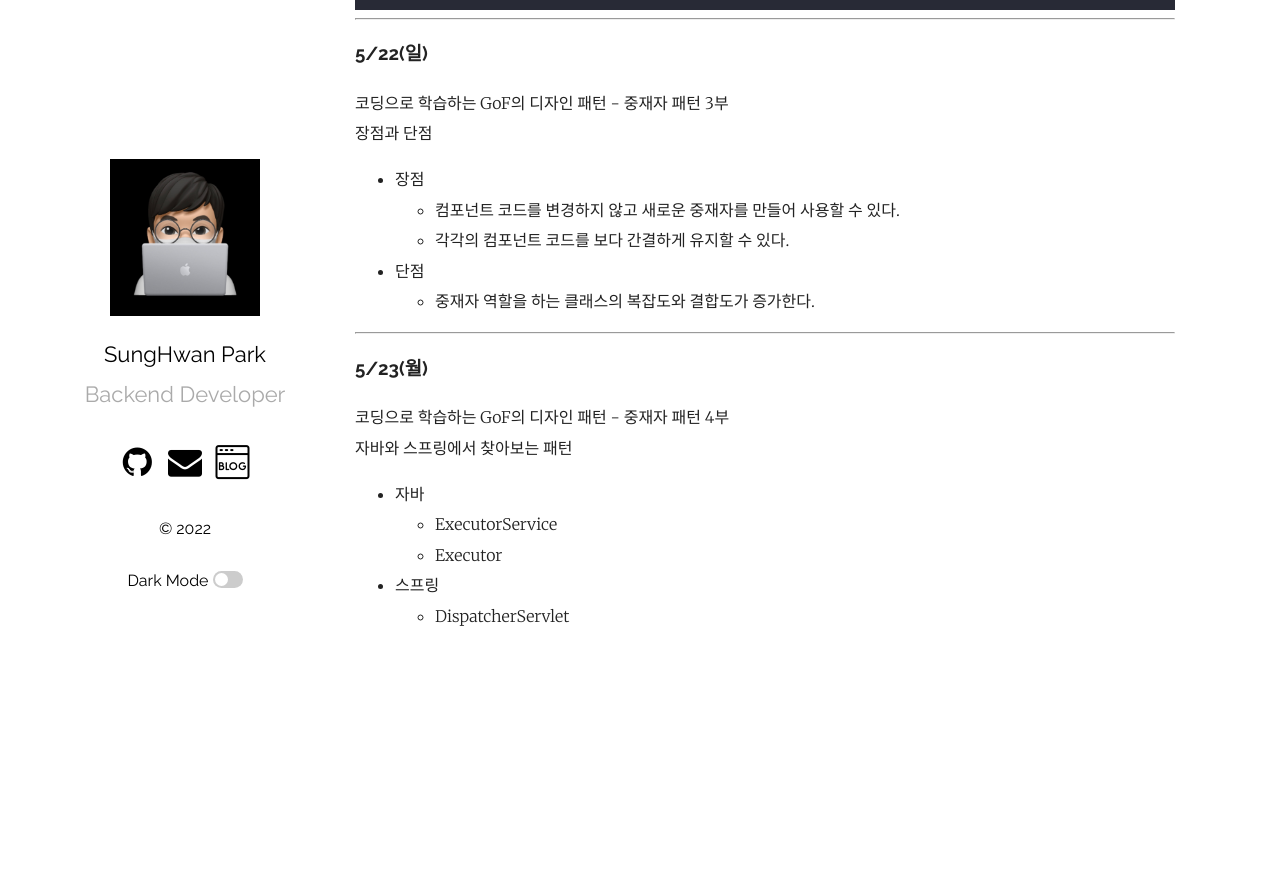
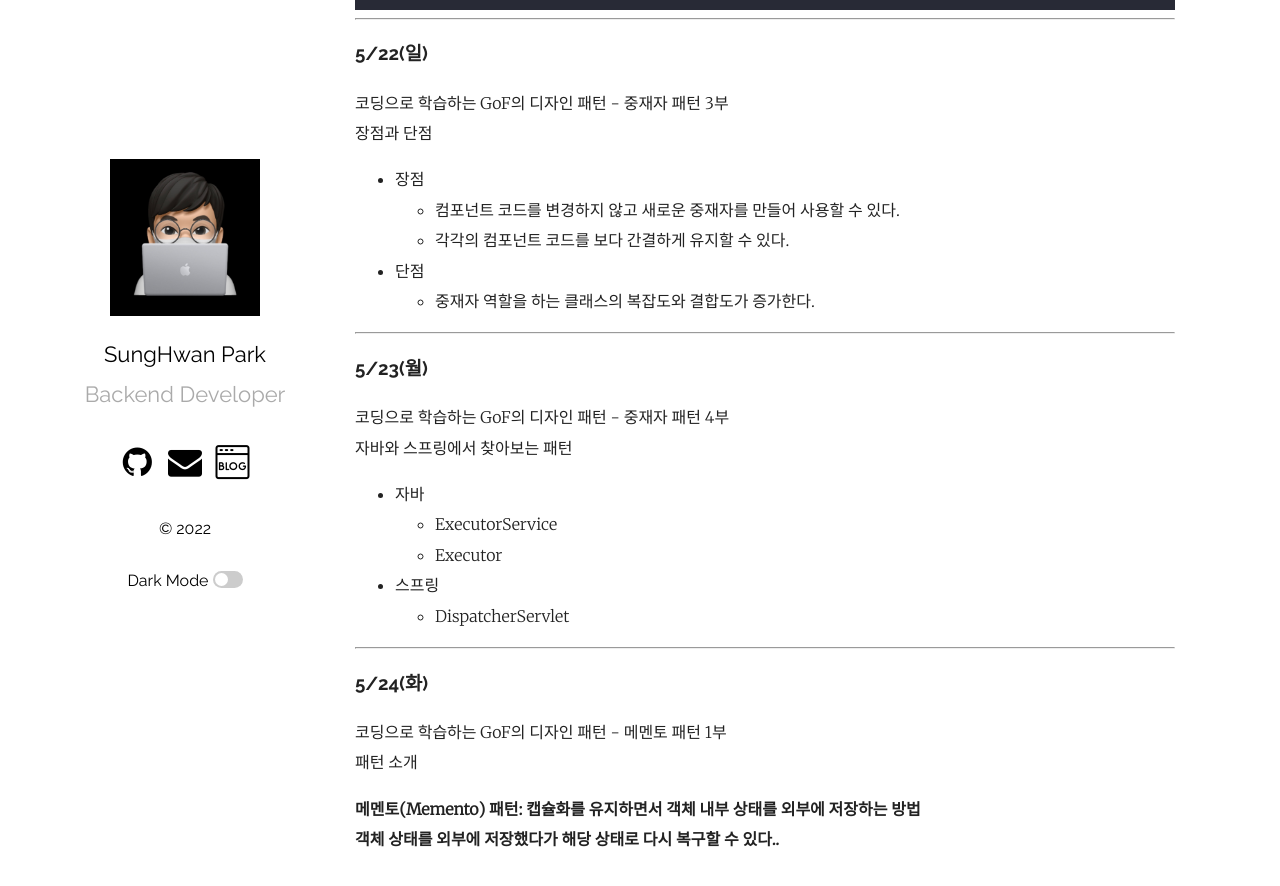
Before and after one commit to mrpark219/TIL, a Jekyll site: the page built from _posts/2022-05-01-5월TIL.markdown, in a window 1280 px wide and 900 px high, scrolled down 18127 px. Shown: the top 886 px of the window. Built offline with Jekyll 4.4.1, drawn with Linux system fonts in a browser that asks for light colours; comment, search, counter and statistics services are not loaded; before the commit the page ends 18803 px from its top, so only the background shows below that.

Commit message:
feat: 2022-05-24 TIL 추가

```diff
--- a/_posts/2022-05-01-5월TIL.markdown
+++ b/_posts/2022-05-01-5월TIL.markdown
@@ -858,3 +858,13 @@ public class Restaurant {
     -   Executor
 -   스프링
     -   DispatcherServlet
+
+---
+
+### 5/24(화)
+
+코딩으로 학습하는 GoF의 디자인 패턴 - 메멘토 패턴 1부<br/>
+패턴 소개
+
+**메멘토(Memento) 패턴: 캡슐화를 유지하면서 객체 내부 상태를 외부에 저장하는 방법<br/>
+객체 상태를 외부에 저장했다가 해당 상태로 다시 복구할 수 있다..**
```
